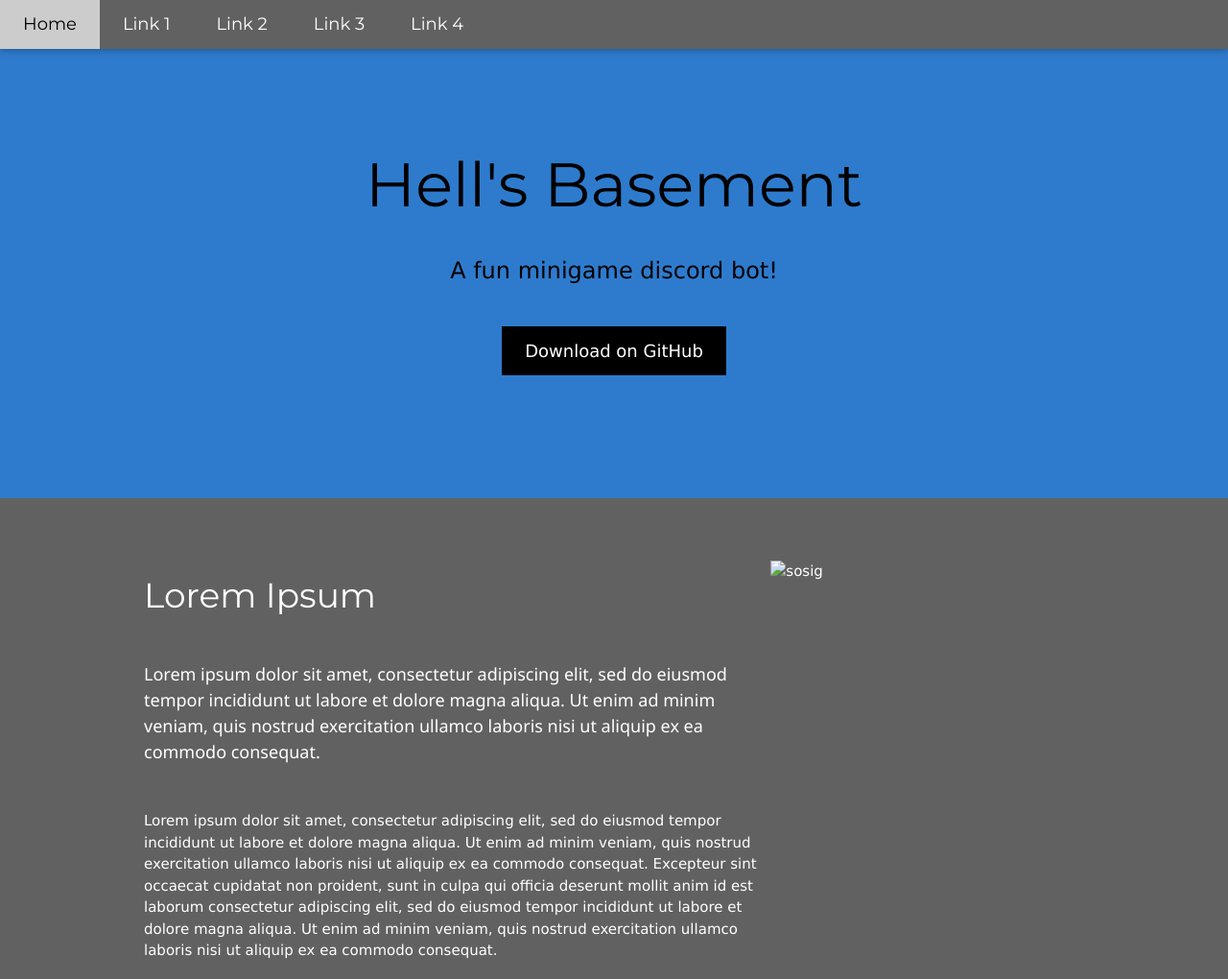
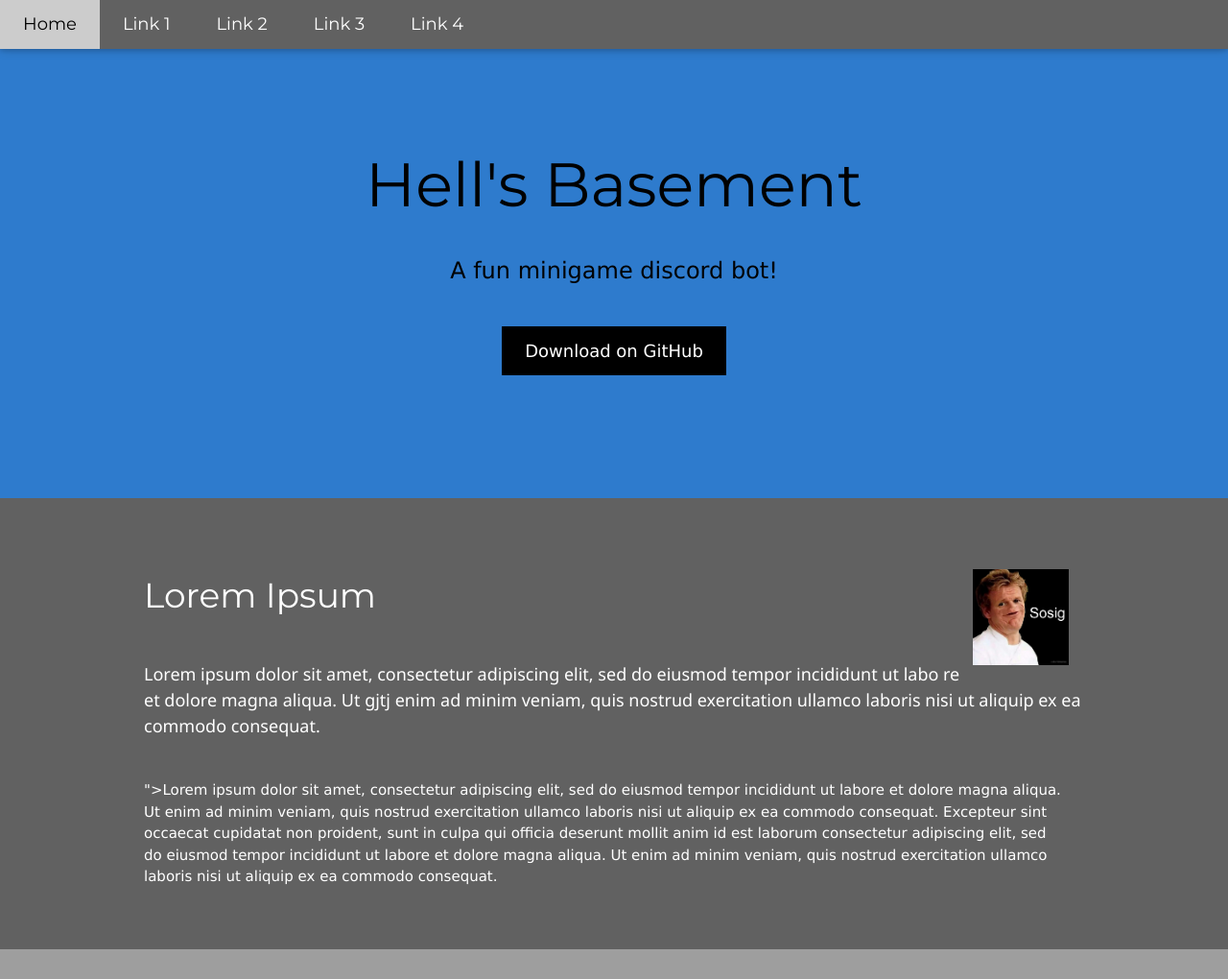
Before and after one commit to IronBanes/HellsBasement, a plain HTML site: page index.html in a window 1280 px wide. Shown: the top 1020 px of the page at 96% size. Drawn offline with nearby package versions, Linux system fonts and the light colour scheme.

Commit message:
Update index.html

```diff
--- a/index.html
+++ b/index.html
@@ -50,14 +50,18 @@
 <!-- First Grid -->
 <div class="w3-row-padding w3-padding-64 w3-container w3-dark-grey">
   <div class="w3-content">
-     <img scr="/html-images/sosig.jpg" alt="sosig" style="width:100px;height:100px;">
-    <div class="w3-twothird">
+    <div class="w3-right w3-margin-right">
+                        <img src="/html-images/sosig.jpg" alt="Sosig" style="height:100px; width:100px"></div>
       <h1>Lorem Ipsum</h1>
-      <h5 class="w3-padding-32">Lorem ipsum dolor sit amet, consectetur adipiscing elit, sed do eiusmod tempor incididunt ut labore et dolore magna aliqua. Ut enim ad minim veniam, quis nostrud exercitation ullamco laboris nisi ut aliquip ex ea commodo consequat.</h5>
 
-      <p class="w3-text-white">Lorem ipsum dolor sit amet, consectetur adipiscing elit, sed do eiusmod tempor incididunt ut labore et dolore magna aliqua. Ut enim ad minim veniam, quis nostrud exercitation ullamco laboris nisi ut aliquip ex ea commodo consequat. Excepteur sint
+      <h5 class="w3-padding-32">Lorem ipsum dolor sit amet, consectetur adipiscing elit, sed do eiusmod tempor incididunt ut labo   re et dolore magna aliqua. Ut      gjtj enim ad minim veniam, quis nostrud exercitation ullamco laboris nisi ut aliquip ex ea commodo consequat.</h5>
+
+      <div class="w3-margin-right">
+
+
+      <h7 class="w3=padding-32"></h7>">Lorem ipsum dolor sit amet, consectetur adipiscing elit, sed do eiusmod tempor incididunt ut labore et dolore magna aliqua. Ut enim ad minim veniam, quis nostrud exercitation ullamco laboris nisi ut aliquip ex ea commodo consequat. Excepteur sint
         occaecat cupidatat non proident, sunt in culpa qui officia deserunt mollit anim id est laborum consectetur adipiscing elit, sed do eiusmod tempor incididunt ut labore et dolore magna aliqua. Ut enim ad minim veniam, quis nostrud exercitation ullamco
-        laboris nisi ut aliquip ex ea commodo consequat.</p>
+        laboris nisi ut aliquip ex ea commodo consequat.</h7>
     </div>
 
     <div class="w3-third w3-center">
```
